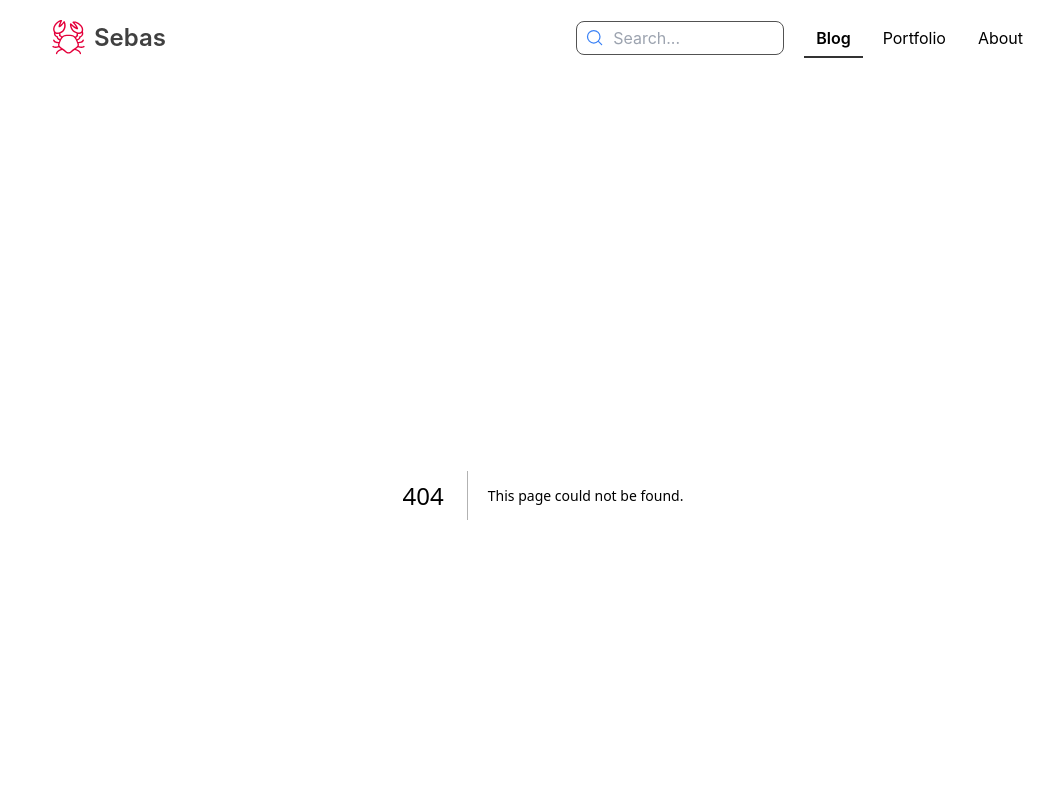
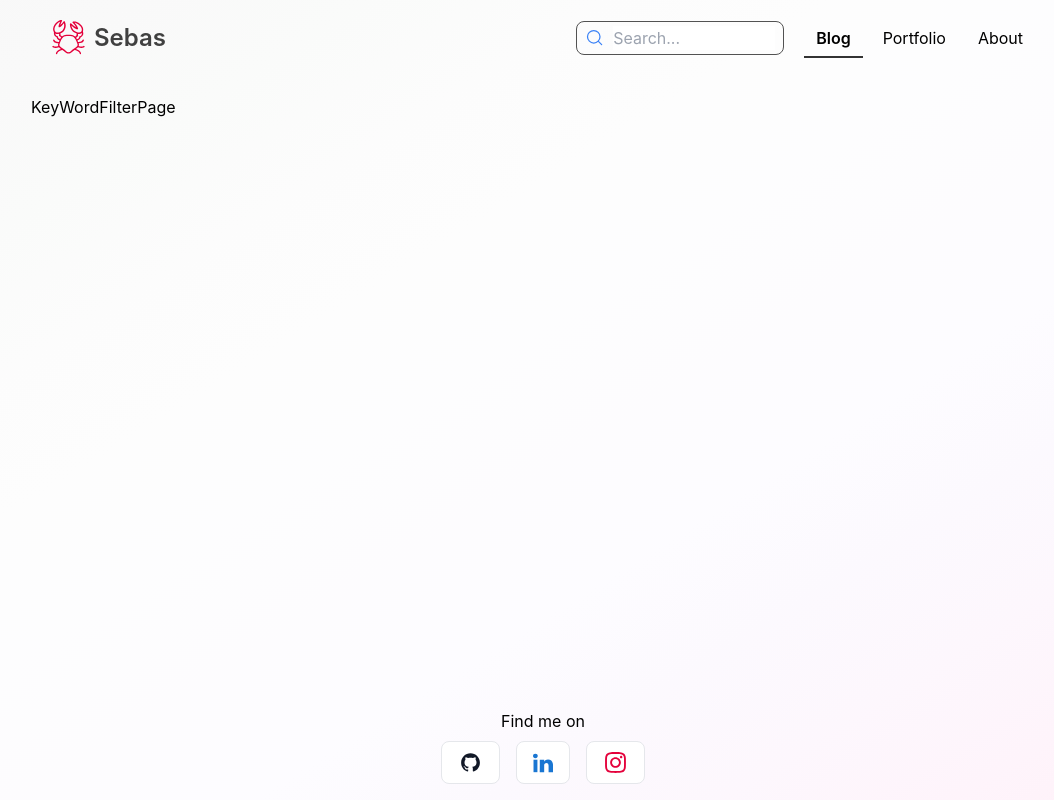
Before and after one commit to sebas-pena/sebaspena.com, a Next.js app: page /blog/keyword/fing in a window 1280 px wide. Before the commit this address had no page. Shown: the top 800 px of the page, without its empty margins (97-1151 px from the left). Built offline with nearby package versions, Linux system fonts and the light colour scheme.

Commit message:
feat: Add empty routes for upcoming pages

```diff
--- /dev/null
+++ b/app/blog/keyword/[keyword]/page.tsx
@@ -0,0 +1,8 @@
+import React from "react"
+
+const KeyWordFilterPage = (props) => {
+	console.log(props)
+	return <div>KeyWordFilterPage</div>
+}
+
+export default KeyWordFilterPage
--- /dev/null
+++ b/app/blog/page/[page]/page.tsx
@@ -0,0 +1,7 @@
+import React from "react"
+
+const page = () => {
+	return <div>page</div>
+}
+
+export default page
--- /dev/null
+++ b/app/portfolio/page.tsx
@@ -0,0 +1,7 @@
+import React from "react"
+
+const ProjectListPage = () => {
+	return <div>ProjectListPage</div>
+}
+
+export default ProjectListPage
```
